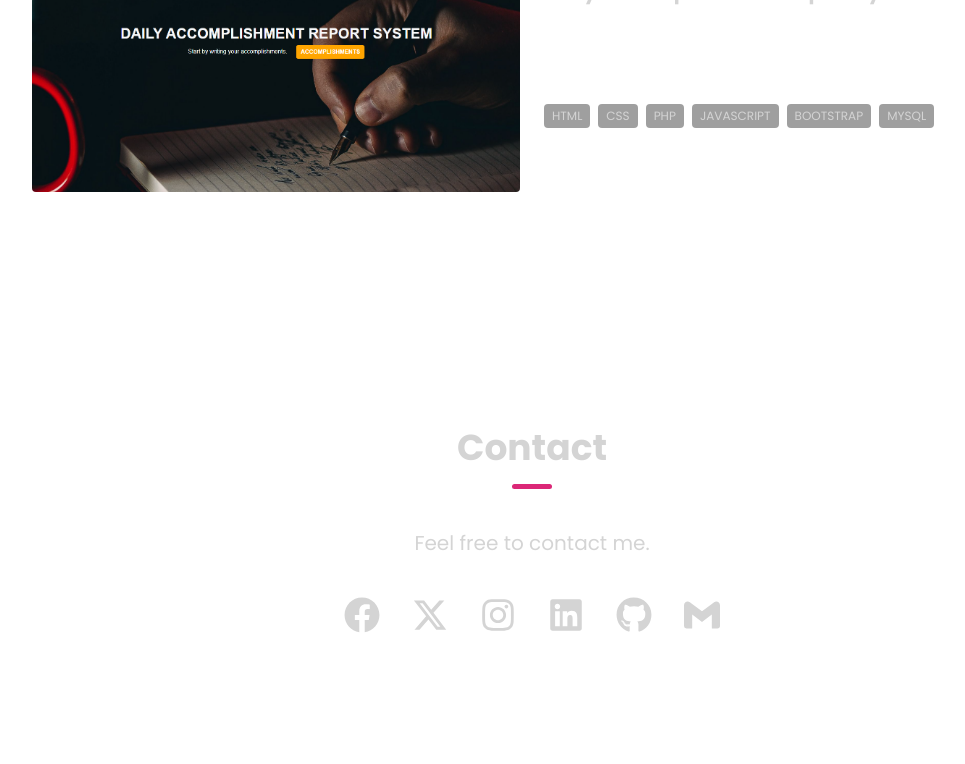
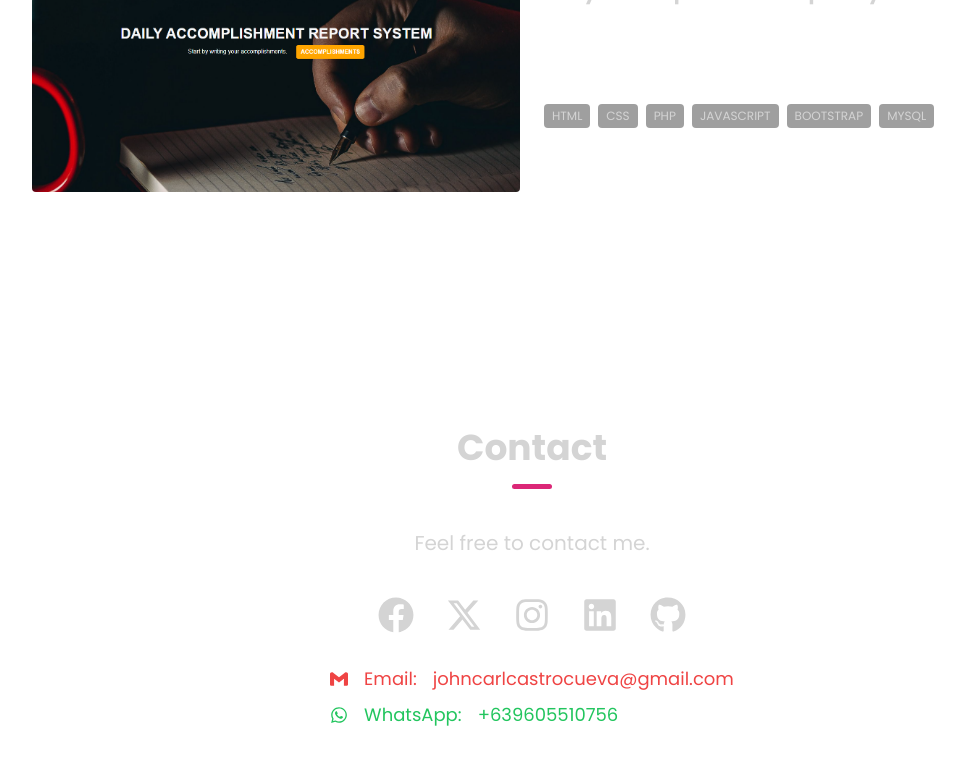
Before and after one commit to Fromundus/johncarlcueva, a React (Create React App) app: page / in a window 1280 px wide. Shown: the part 3840-4604 px from the top of the page, without its empty margins (108-1073 px from the left). Built offline with nearby package versions, Linux system fonts and the light colour scheme.

Commit message:
updated contact

```diff
--- a/src/components/Contact.js
+++ b/src/components/Contact.js
@@ -1,58 +1,123 @@
+// import React from "react";
+// import { FaFacebook } from "react-icons/fa";
+// import { FaXTwitter } from "react-icons/fa6";
+// import { FaInstagram } from "react-icons/fa";
+// import { FaLinkedin } from "react-icons/fa";
+// import { FaGithub } from "react-icons/fa";
+// import { SiGmail } from "react-icons/si";
+// import { motion } from "framer-motion";
+
+// export default function Contact(){
+//     return (
+//         <section id="contact" className="section">
+//             <div className="flex flex-col items-center justify-center py-32">
+//                 <motion.span
+//                     className="text-3xl md:text-4xl lg:text-4xl text-center font-bold flex flex-col items-center"
+//                     initial={{y: -100, opacity: 0}}
+//                     whileInView={{y: 0, opacity: 1}}
+//                     transition={{duration: .6, ease: "easeOut"}}
+//                 >
+//                     Contact
+//                     <div className="mt-4 rounded-md self-center bg-pink-600" style={{height: "5px", width: "40px"}}></div>
+//                 </motion.span>
+
+//                 <motion.p
+//                     className="mt-10 text-xl"
+//                     initial={{x: -100, opacity: 0}}
+//                     whileInView={{x: 0, opacity: 1}}
+//                     transition={{duration: 1, ease: "easeOut"}}
+//                 >Feel free to contact me.</motion.p>
+//                 <motion.div
+//                     className="flex items-center gap-3 lg:gap-8 text-3xl lg:text-4xl mt-10 mx-10"
+//                     initial={{x: 100, opacity: 0}}
+//                     whileInView={{x: 0, opacity: 1}}
+//                     transition={{duration: 1, ease: "easeOut"}}
+//                     >
+//                     <motion.a
+//                         whileHover={{scale: 1.3}}
+//                         className="hover:text-blue-500" href="https://www.facebook.com/johncarlcastrocueva" target="_blank"><FaFacebook /></motion.a>
+//                     <motion.a
+//                         whileHover={{scale: 1.3}}
+//                         className="hover:text-slate-700" href="https://www.x.com/johncarlcueva_" target="_blank"><FaXTwitter /></motion.a>
+//                     <motion.a
+//                         whileHover={{scale: 1.3}}
+//                         className="hover:text-pink-500" href="https://www.instagram.com/johncarl.cueva" target="_blank"><FaInstagram /></motion.a>
+//                     <motion.a
+//                         whileHover={{scale: 1.3}}
+//                         className="hover:text-blue-400" href="https://www.linkedin.com/in/john-carl-cueva-8190172b2/" target="_blank"><FaLinkedin /></motion.a>
+//                     <motion.a
+//                         whileHover={{scale: 1.3}}
+//                         className="hover:text-purple-500" href="https://github.com/Fromundus"><FaGithub /></motion.a>
+//                     <motion.a
+//                         whileHover={{scale: 1.3}}
+//                         className="hover:text-red-400" href="mailto:johncarlcastrocueva@gmail.com" target="_blank"><SiGmail /></motion.a>
+//                 </motion.div>
+//             </div>
+//         </section>
+//     )
+// }
+
 import React from "react";
-import { FaFacebook } from "react-icons/fa";
+import { FaFacebook, FaInstagram, FaLinkedin, FaGithub, FaWhatsapp } from "react-icons/fa";
 import { FaXTwitter } from "react-icons/fa6";
-import { FaInstagram } from "react-icons/fa";
-import { FaLinkedin } from "react-icons/fa";
-import { FaGithub } from "react-icons/fa";
 import { SiGmail } from "react-icons/si";
 import { motion } from "framer-motion";
 
-export default function Contact(){
+export default function Contact() {
   return (
     <section id="contact" className="section">
       <div className="flex flex-col items-center justify-center py-32">
         <motion.span
           className="text-3xl md:text-4xl lg:text-4xl text-center font-bold flex flex-col items-center"
-                    initial={{y: -100, opacity: 0}}
-                    whileInView={{y: 0, opacity: 1}}
-                    transition={{duration: .6, ease: "easeOut"}}
+          initial={{ y: -100, opacity: 0 }}
+          whileInView={{ y: 0, opacity: 1 }}
+          transition={{ duration: 0.6, ease: "easeOut" }}
         >
           Contact
-                    <div className="mt-4 rounded-md self-center bg-pink-600" style={{height: "5px", width: "40px"}}></div>
+          <div className="mt-4 rounded-md self-center bg-pink-600" style={{ height: "5px", width: "40px" }}></div>
         </motion.span>
 
         <motion.p
           className="mt-10 text-xl"
-                    initial={{x: -100, opacity: 0}}
-                    whileInView={{x: 0, opacity: 1}}
-                    transition={{duration: 1, ease: "easeOut"}}
-                >Feel free to contact me.</motion.p>
+          initial={{ x: -100, opacity: 0 }}
+          whileInView={{ x: 0, opacity: 1 }}
+          transition={{ duration: 1, ease: "easeOut" }}
+        >
+          Feel free to contact me.
+        </motion.p>
+
+        {/* Social icons */}
         <motion.div
-                    className="flex items-center gap-3 lg:gap-8 text-3xl lg:text-4xl mt-10 mx-10"
-                    initial={{x: 100, opacity: 0}}
-                    whileInView={{x: 0, opacity: 1}}
-                    transition={{duration: 1, ease: "easeOut"}}
+          className="flex items-center gap-3 lg:gap-8 text-3xl lg:text-4xl mt-10"
+          initial={{ x: 100, opacity: 0 }}
+          whileInView={{ x: 0, opacity: 1 }}
+          transition={{ duration: 1, ease: "easeOut" }}
         >
-                    <motion.a
-                        whileHover={{scale: 1.3}}
-                        className="hover:text-blue-500" href="https://www.facebook.com/johncarlcastrocueva" target="_blank"><FaFacebook /></motion.a>
-                    <motion.a
-                        whileHover={{scale: 1.3}}
-                        className="hover:text-slate-700" href="https://www.x.com/johncarlcueva_" target="_blank"><FaXTwitter /></motion.a>
-                    <motion.a
-                        whileHover={{scale: 1.3}}
-                        className="hover:text-pink-500" href="https://www.instagram.com/johncarl.cueva" target="_blank"><FaInstagram /></motion.a>
-                    <motion.a
-                        whileHover={{scale: 1.3}}
-                        className="hover:text-blue-400" href="https://www.linkedin.com/in/john-carl-cueva-8190172b2/" target="_blank"><FaLinkedin /></motion.a>
-                    <motion.a
-                        whileHover={{scale: 1.3}}
-                        className="hover:text-purple-500" href="https://github.com/Fromundus"><FaGithub /></motion.a>
-                    <motion.a
-                        whileHover={{scale: 1.3}}
-                        className="hover:text-red-400" href="mailto:johncarlcastrocueva@gmail.com" target="_blank"><SiGmail /></motion.a>
+          <motion.a href="https://www.facebook.com/johncarlcastrocueva" target="_blank" whileHover={{ scale: 1.3 }} className="hover:text-blue-500"><FaFacebook /></motion.a>
+          <motion.a href="https://www.x.com/johncarlcueva_" target="_blank" whileHover={{ scale: 1.3 }} className="hover:text-slate-700"><FaXTwitter /></motion.a>
+          <motion.a href="https://www.instagram.com/johncarl.cueva" target="_blank" whileHover={{ scale: 1.3 }} className="hover:text-pink-500"><FaInstagram /></motion.a>
+          <motion.a href="https://www.linkedin.com/in/john-carl-cueva-8190172b2/" target="_blank" whileHover={{ scale: 1.3 }} className="hover:text-blue-400"><FaLinkedin /></motion.a>
+          <motion.a href="https://github.com/Fromundus" target="_blank" whileHover={{ scale: 1.3 }} className="hover:text-purple-500"><FaGithub /></motion.a>
         </motion.div>
+
+        {/* Plain text contact info */}
+        <div className="flex flex-col mt-8 space-y-2 text-center text-lg">
+          <p className="text-red-500 flex items-center gap-4">
+            <SiGmail />
+            <span>Email:</span>
+            <span className="hover:underline">
+              johncarlcastrocueva@gmail.com
+            </span>
+          </p>
+          <p className="text-green-500 flex items-center gap-4">
+            <FaWhatsapp />
+            <span>WhatsApp:</span>
+            <span className="hover:underline" target="_blank" rel="noopener noreferrer">
+              +639605510756
+            </span>
+          </p>
+        </div>
       </div>
     </section>
-    )
+  );
 }
```
Lines whose indentation alone changed are shown as unchanged.
